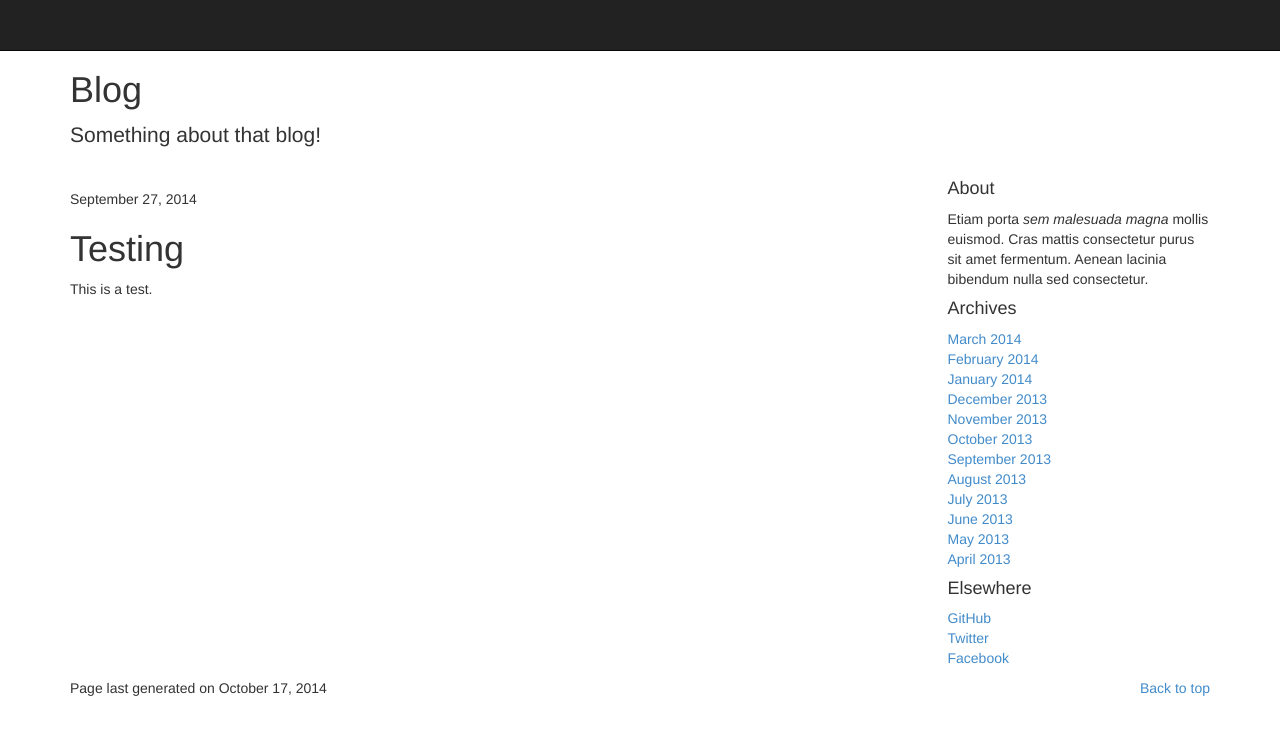
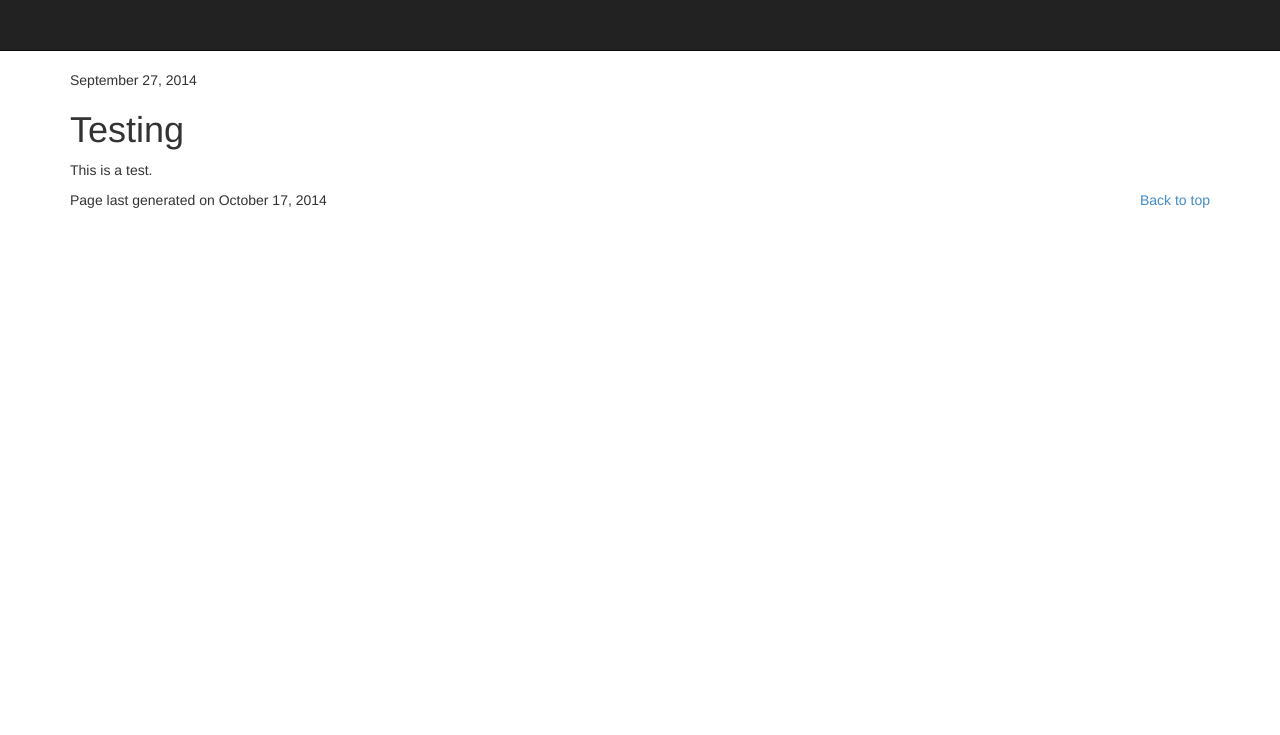
Before and after one commit to team1306/BABOON, a Jekyll site: the page built from _posts/2014-09-27-testpost.md, in a window 1280 px wide. Shown: the top 735 px of the page. Built offline with Jekyll 4.4.1, drawn with Linux system fonts in a browser that asks for light colours; nearby versions of some CDN libraries.

Commit message:
Removed blog sidebar and cleaned up presentation. Doesn't look fantastic, but workable.

```diff
--- a/_layouts/post.html
+++ b/_layouts/post.html
@@ -27,8 +27,8 @@
     <div class="container">
 
       <div class="blog-header">
-        <h1 class="blog-title">{{site.title}} Blog</h1>
-        <p class="lead blog-description">Something about that blog!</p>
+        <h1 class="blog-title">{{post.title}}</h1>
+        <p class="lead blog-description">{{post.subtitle}}</p>
       </div>
 
       <div class="row">
@@ -36,45 +36,12 @@
         <div class="col-sm-8 blog-main">
 
           <div class="blog-post">
-            <h2 class="blog-post-title">{{post.title}}</h2>
             <p class="blog-post-meta">{{ page.date | date: "%B %e, %Y" }}</a></p>
 
               {{ content }}
           </div><!-- /.blog-post -->
 
         </div><!-- /.blog-main -->
-
-        <div class="col-sm-3 col-sm-offset-1 blog-sidebar">
-          <div class="sidebar-module sidebar-module-inset">
-            <h4>About</h4>
-            <p>Etiam porta <em>sem malesuada magna</em> mollis euismod. Cras mattis consectetur purus sit amet fermentum. Aenean lacinia bibendum nulla sed consectetur.</p>
-          </div>
-          <div class="sidebar-module">
-            <h4>Archives</h4>
-            <ol class="list-unstyled">
-              <li><a href="#">March 2014</a></li>
-              <li><a href="#">February 2014</a></li>
-              <li><a href="#">January 2014</a></li>
-              <li><a href="#">December 2013</a></li>
-              <li><a href="#">November 2013</a></li>
-              <li><a href="#">October 2013</a></li>
-              <li><a href="#">September 2013</a></li>
-              <li><a href="#">August 2013</a></li>
-              <li><a href="#">July 2013</a></li>
-              <li><a href="#">June 2013</a></li>
-              <li><a href="#">May 2013</a></li>
-              <li><a href="#">April 2013</a></li>
-            </ol>
-          </div>
-          <div class="sidebar-module">
-            <h4>Elsewhere</h4>
-            <ol class="list-unstyled">
-              <li><a href="#">GitHub</a></li>
-              <li><a href="#">Twitter</a></li>
-              <li><a href="#">Facebook</a></li>
-            </ol>
-          </div>
-        </div><!-- /.blog-sidebar -->
 
       </div><!-- /.row -->
 
```
